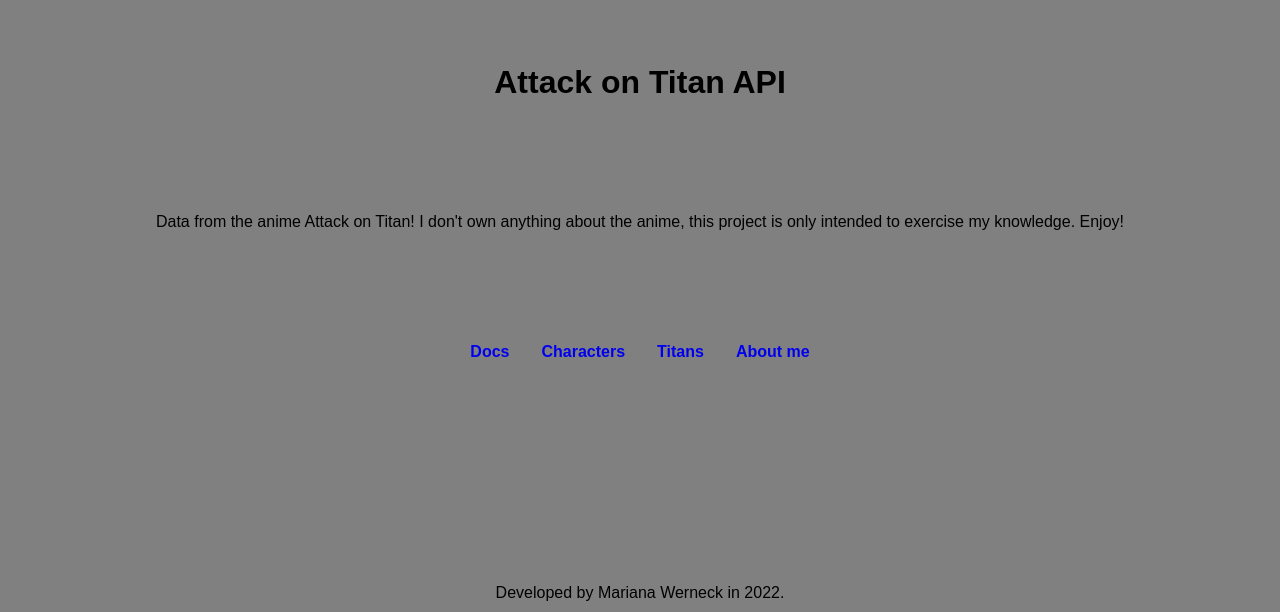
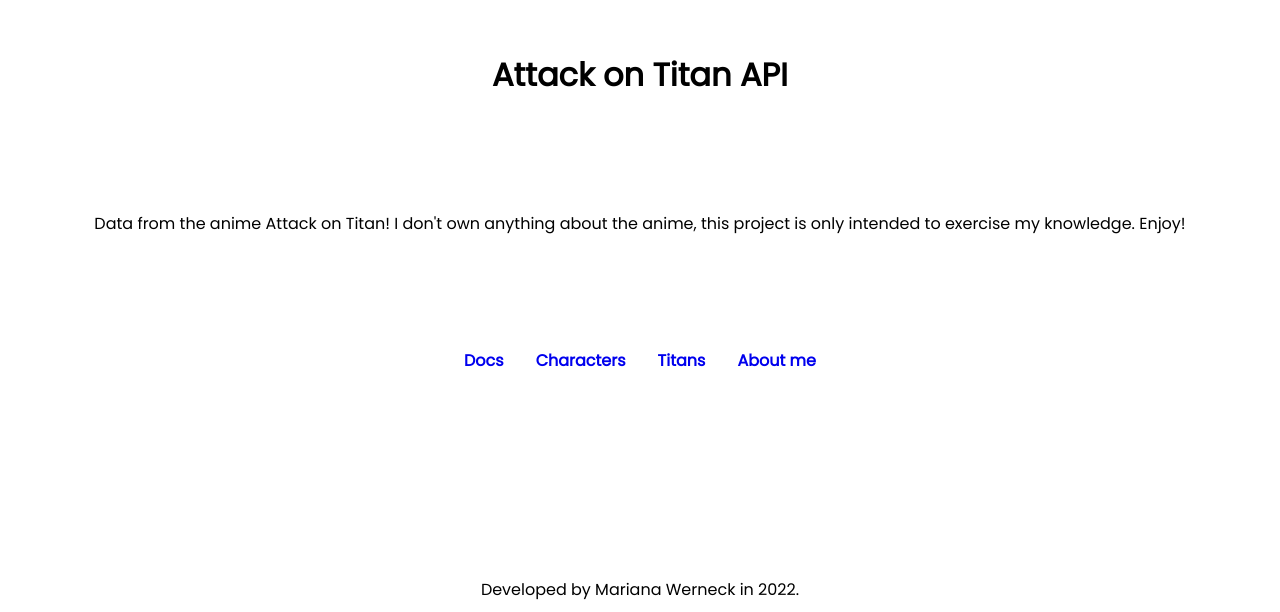
Before and after one commit to mariyzx/snk-api, a React (Create React App) app in the folder frontend/: page / in a window 1280 px wide. Shown: the part 188-800 px from the top of the page. Built offline with nearby package versions, Linux system fonts and the light colour scheme; no server answers.

Commit message:
:feat: add poppins font

```diff
--- a/frontend/public/index.html
+++ b/frontend/public/index.html
@@ -24,6 +24,9 @@
       work correctly both with client-side routing and a non-root public URL.
       Learn how to configure a non-root public URL by running `npm run build`.
     -->
+    <link rel="preconnect" href="https://fonts.googleapis.com">
+    <link rel="preconnect" href="https://fonts.gstatic.com" crossorigin>
+    <link href="https://fonts.googleapis.com/css2?family=Poppins&display=swap" rel="stylesheet">
     <title>React App</title>
   </head>
   <body>
--- a/frontend/src/styles/Home.js
+++ b/frontend/src/styles/Home.js
@@ -3,7 +3,6 @@
 export const Main = styled.div`
   display: flex;
   flex-direction: column;
-  background-color: grey;
   justify-content: center;
   align-items: center;
   gap: 7rem;
```
